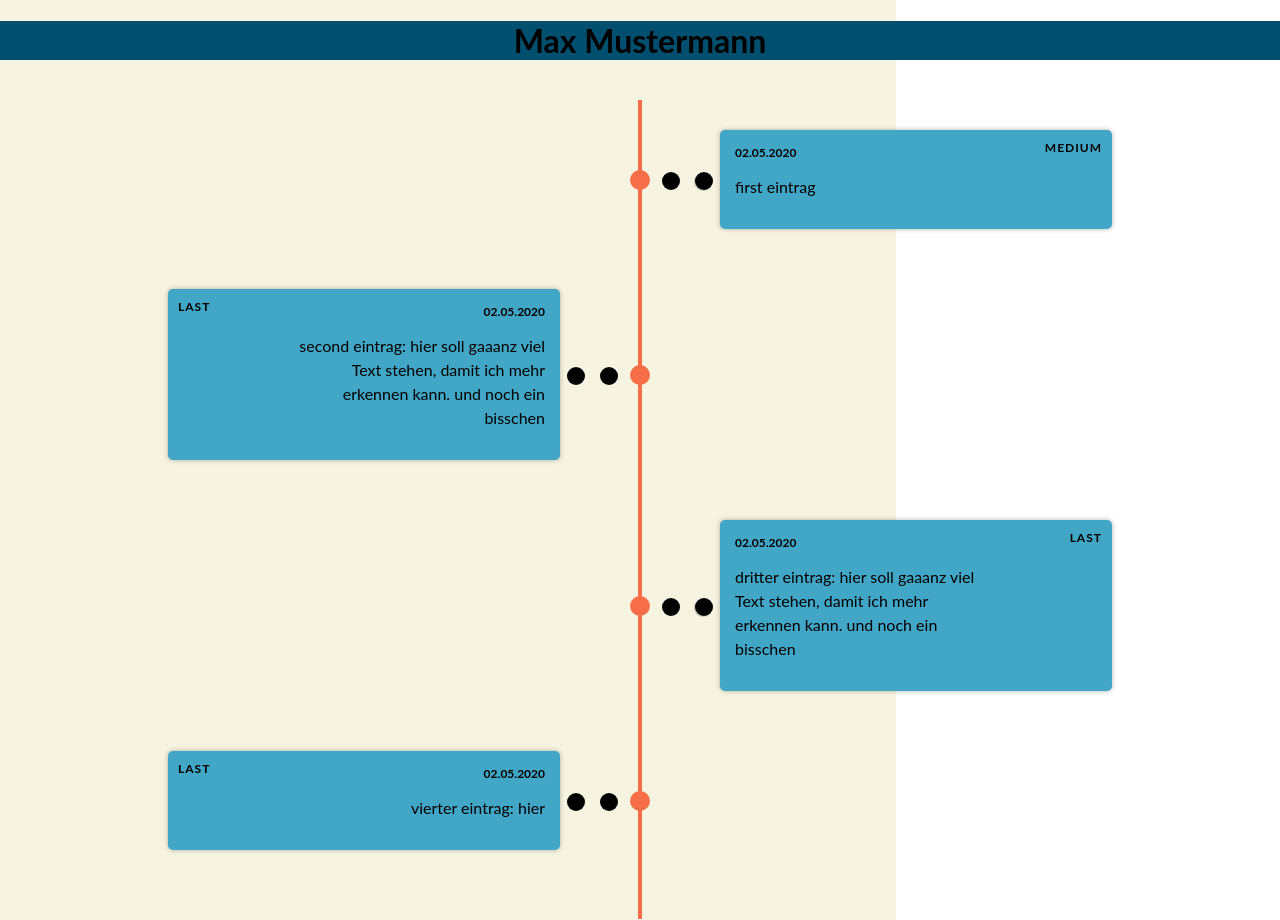
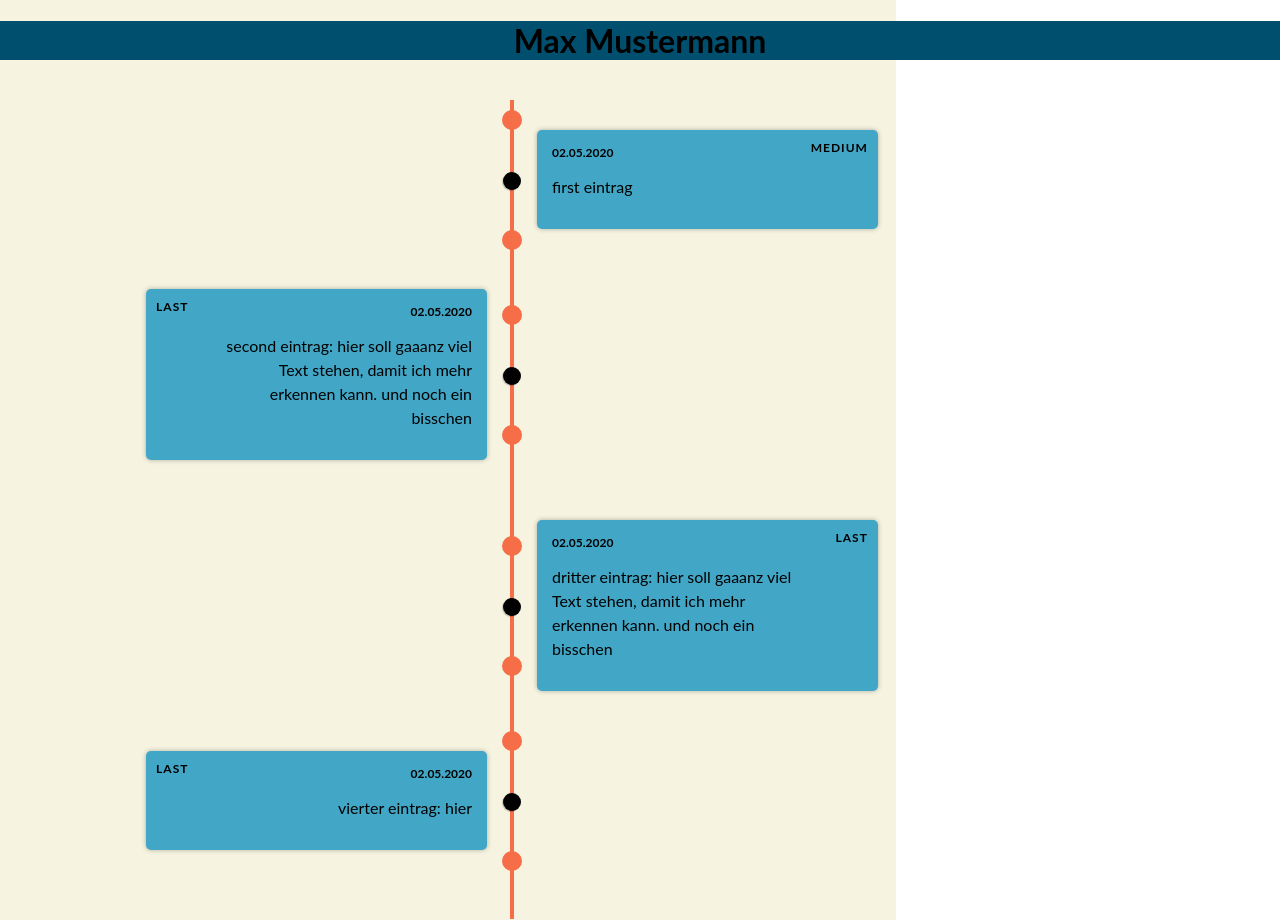
Before and after one commit to Hyphiin/thmProject_TimelineWebApp, a React (Create React App) app in the folder my-app/: page / in a window 1280 px wide. Built offline with nearby package versions, Linux system fonts and the light colour scheme.

Commit message:
schwarze Kreise der Einträge auf die Linie gesetzt

```diff
--- a/my-app/src/App.css
+++ b/my-app/src/App.css
@@ -28,6 +28,7 @@ h1 {
     flex-direction: column;
     position: relative;
     margin: 40px 0;
+    width: 80%;
 }
 
 /*Linie des Zeitstrahls*/
@@ -43,7 +44,7 @@ h1 {
 .timeline-item {
     display: flex;
     justify-content: flex-end;
-    padding-right: 80px;
+    padding-right: 25px;
     position: relative;
     margin: 30px 0;
     width: 50%;
@@ -52,7 +53,7 @@ h1 {
 .timeline-item:nth-child(odd) {
     align-self: flex-end;
     justify-content: flex-start;
-    padding-left: 80px;
+    padding-left: 25px;
     padding-right: 0;
 }
 
@@ -70,25 +71,18 @@ h1 {
     text-align: right;
 }
 
-/*die Zeiger-Raute vom Text zum Zeitstrahl*/
+/*der Kreis des Eintrags*/
 .timeline-item-content::after {
     content: ' ';
-    /*background-color: #fff;
-    box-shadow: 1px -1px 1px rgba(0, 0, 0, 0.2);
-    position: absolute;
-    right: -7.5px;
-    top: calc(50% - 7.5px);
-    transform: rotate(45deg);
-    width: 15px;
-    height: 15px;*/
-    /*es folgt ein punkt*/
+    box-shadow: -1px 1px 1px rgba(0, 0, 0, 0.2);
     height: 18px;
     width: 18px;
     background-color: #000;
     border-radius: 50%;
     position: absolute;
-    right: -25px;
+    right: -34px;
     top: calc(50% - 8px);
+    z-index: 100;
 }
 
 .timeline-item:nth-child(odd) .timeline-item-content {
@@ -96,10 +90,10 @@ h1 {
     align-items: flex-start;
 }
 
-/*richtiges Einrücken der Zeiger-Raute*/
+/*Einrücken des schwarzen Kreises der rechtsseitigen Einträge*/
 .timeline-item:nth-child(odd) .timeline-item-content::after {
     right: auto;
-    left: -25px;
+    left: -34px;
     box-shadow: -1px 1px 1px rgba(0, 0, 0, 0.2);
 }
 
@@ -115,13 +109,13 @@ h1 {
     text-transform: uppercase;
 }
 
-/*rückt Tags an richtige Stelle*/
+
 .timeline-item:nth-child(odd) .timeline-item-content .tag {
     left: auto;
     right: 5px;
 }
 
-/*vmtl time an die dots anpinnen und/oder time aus timelineItem separieren und einzelner .js wie dort*/
+
 .timeline-item-content time {
     color: #000000;
     font-size: 12px;
@@ -140,8 +134,8 @@ h1 {
     background-color: #f56e47;
     border-radius: 50%;
     position: absolute;
-    top: calc(50% - 10px);
-    right: -90px;
+    top: calc(50% - 70px);
+    right: -35px;
     width: 20px;
     height: 20px;
     z-index: 100;
@@ -150,42 +144,29 @@ h1 {
 
 .timeline-item:nth-child(odd) .timeline-item-content .circle {
    right: auto;
-   left: -90px;
+   left: -35px;
 }
 
-/*.timeline-item-content .circle::after {
+.timeline-item-content .circle::after {
     content: " ";
     background-color: #f56e47;
     border-radius: 50%;
     position: absolute;
-    margin-top: 500%;
+    margin-top: 600%;
     left: 0;
     width: 20px;
     height: 20px;
-    z-index: 100;
-}*/
-
-.timeline-item-content .circle::after {
-    content: " ";
-    background-color: #000000;
-    border-radius: 50%;
-    position: absolute;
-    top: calc(50% - 8px);
-    left: -30px;
-    width: 18px;
-    height: 18px;
     z-index: 100;
 }
 
 .timeline-item:nth-child(odd) .timeline-item-content .circle::after {
     left: auto;
-    right: -30px;
 }
 
 
 @media only screen and (max-width: 1023px) {
     .timeline-item-content {
-        max-width: 100%;
+        max-width: 65%;
     }
 }
 
```
